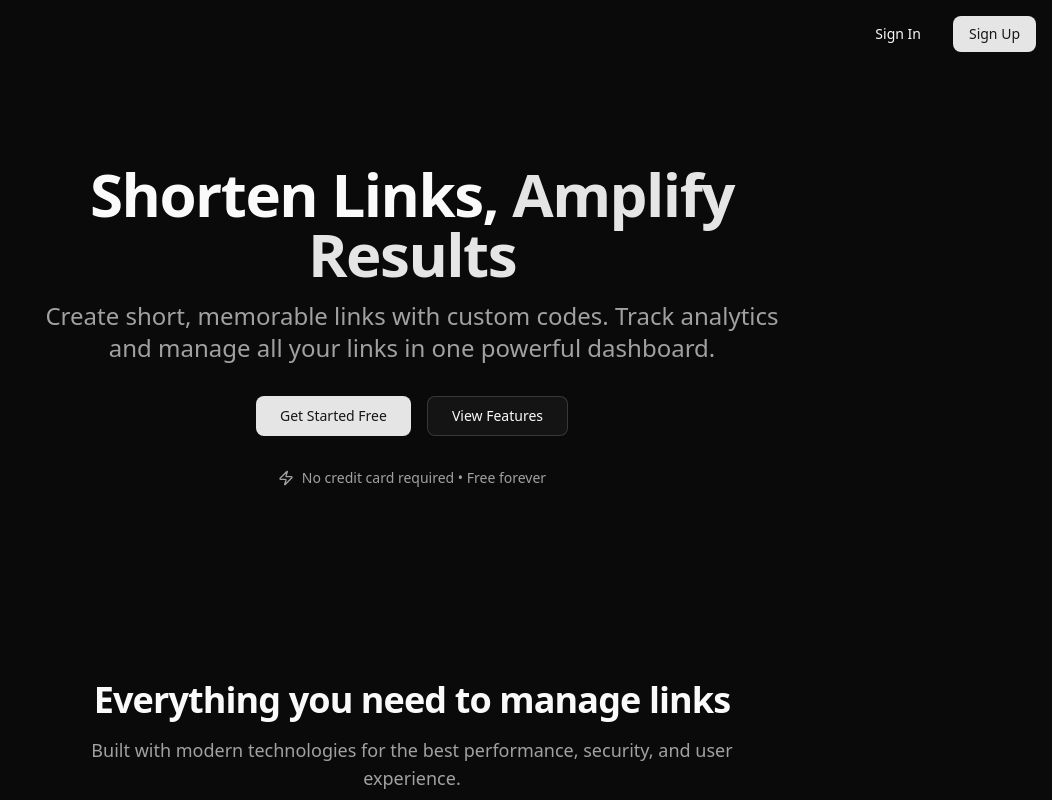
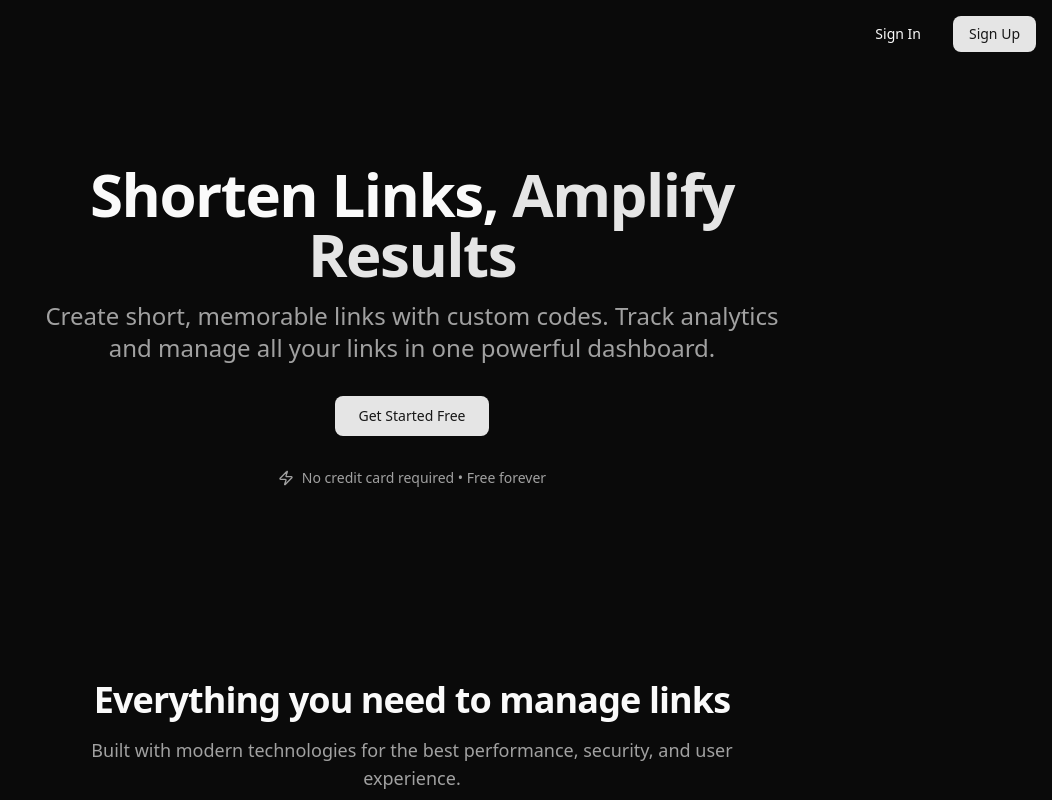
Before and after one commit to mariesetnes/linkshortenerproject, a Next.js app: page / in a window 1280 px wide. Shown: the top 800 px of the page, without its empty margins (228-1280 px from the left). Built offline with nearby package versions, Linux system fonts and the light colour scheme; no server answers.

Commit message:
Remove "View Features" button from the landing page

```diff
--- a/app/page.tsx
+++ b/app/page.tsx
@@ -37,11 +37,6 @@ export default async function Home() {
               <Link href="/dashboard">
                 Get Started Free
               </Link>
-            </Button>
-            <Button size="lg" variant="outline" asChild>
-              <a href="#features">
-                View Features
-              </a>
             </Button>
           </div>
 
```
